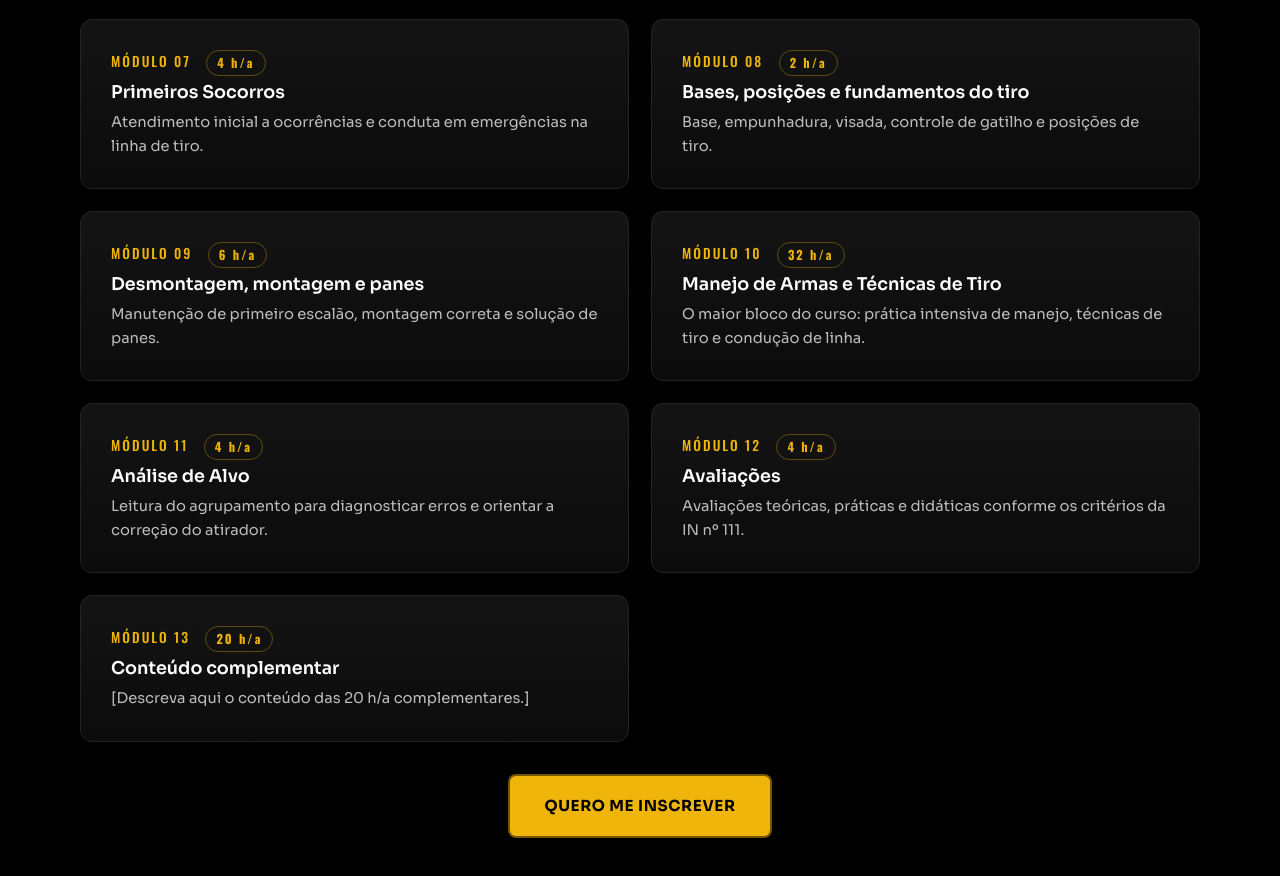
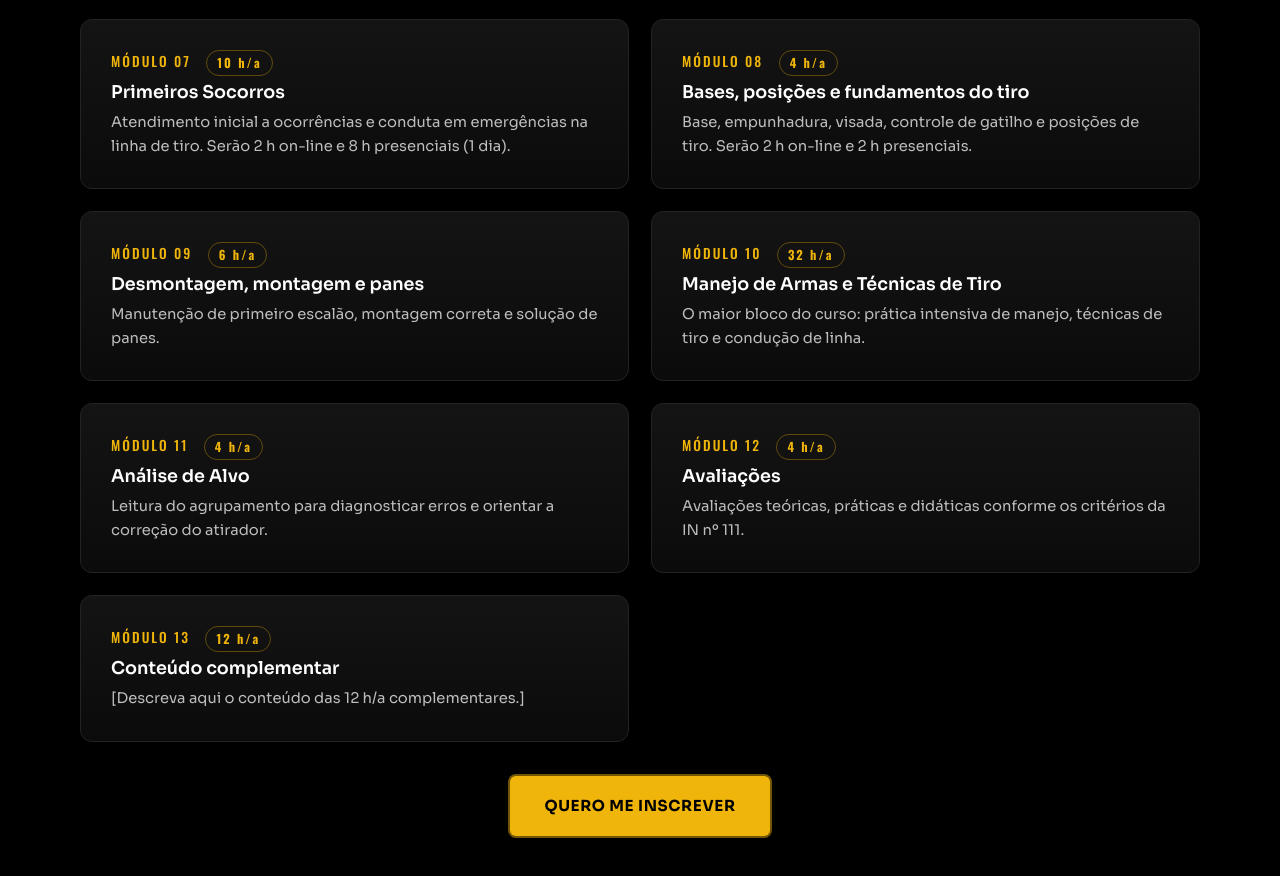
Before and after one commit to JuvinoNeves/cfiat, a plain HTML site: page index.html in a window 1280 px wide. Shown: the part 3492-4368 px from the top of the page. Drawn offline with nearby package versions, Linux system fonts and the light colour scheme.

Commit message:
Landing: Primeiros Socorros 10 h/a (2 online + 8 presencial), Bases do tiro 4 h/a (2+2); complementar ajustado para 12 h/a
Co-Authored-By: Claude Sonnet 5.5 <noreply@anthropic.com>

```diff
--- a/index.html
+++ b/index.html
@@ -302,13 +302,13 @@
       <div class="card reveal"><div class="num">MÓDULO 04 <span class="hrs">4 h/a</span></div><h3>Nomenclatura e funcionalidade de peças</h3><p>Identificação das peças e entendimento do funcionamento mecânico de cada sistema.</p></div>
       <div class="card reveal"><div class="num">MÓDULO 05 <span class="hrs">6 h/a</span></div><h3>Munições e Balística</h3><p>Componentes da munição, comportamento do projétil e fundamentos de balística.</p></div>
       <div class="card reveal"><div class="num">MÓDULO 06 <span class="hrs">2 h/a</span></div><h3>Regras de Segurança</h3><p>As regras que orientam todo o manuseio de armas, dentro e fora do estande.</p></div>
-      <div class="card reveal"><div class="num">MÓDULO 07 <span class="hrs">4 h/a</span></div><h3>Primeiros Socorros</h3><p>Atendimento inicial a ocorrências e conduta em emergências na linha de tiro.</p></div>
-      <div class="card reveal"><div class="num">MÓDULO 08 <span class="hrs">2 h/a</span></div><h3>Bases, posições e fundamentos do tiro</h3><p>Base, empunhadura, visada, controle de gatilho e posições de tiro.</p></div>
+      <div class="card reveal"><div class="num">MÓDULO 07 <span class="hrs">10 h/a</span></div><h3>Primeiros Socorros</h3><p>Atendimento inicial a ocorrências e conduta em emergências na linha de tiro. Serão 2 h on-line e 8 h presenciais (1 dia).</p></div>
+      <div class="card reveal"><div class="num">MÓDULO 08 <span class="hrs">4 h/a</span></div><h3>Bases, posições e fundamentos do tiro</h3><p>Base, empunhadura, visada, controle de gatilho e posições de tiro. Serão 2 h on-line e 2 h presenciais.</p></div>
       <div class="card reveal"><div class="num">MÓDULO 09 <span class="hrs">6 h/a</span></div><h3>Desmontagem, montagem e panes</h3><p>Manutenção de primeiro escalão, montagem correta e solução de panes.</p></div>
       <div class="card reveal"><div class="num">MÓDULO 10 <span class="hrs">32 h/a</span></div><h3>Manejo de Armas e Técnicas de Tiro</h3><p>O maior bloco do curso: prática intensiva de manejo, técnicas de tiro e condução de linha.</p></div>
       <div class="card reveal"><div class="num">MÓDULO 11 <span class="hrs">4 h/a</span></div><h3>Análise de Alvo</h3><p>Leitura do agrupamento para diagnosticar erros e orientar a correção do atirador.</p></div>
       <div class="card reveal"><div class="num">MÓDULO 12 <span class="hrs">4 h/a</span></div><h3>Avaliações</h3><p>Avaliações teóricas, práticas e didáticas conforme os critérios da IN nº 111.</p></div>
-      <div class="card reveal"><div class="num">MÓDULO 13 <span class="hrs">20 h/a</span></div><h3>Conteúdo complementar</h3><p>[Descreva aqui o conteúdo das 20 h/a complementares.]</p></div>
+      <div class="card reveal"><div class="num">MÓDULO 13 <span class="hrs">12 h/a</span></div><h3>Conteúdo complementar</h3><p>[Descreva aqui o conteúdo das 12 h/a complementares.]</p></div>
     </div>
     <div class="center" style="margin-top:34px"><a href="#inscricao" class="btn">Quero me inscrever</a></div>
   </div>
```
